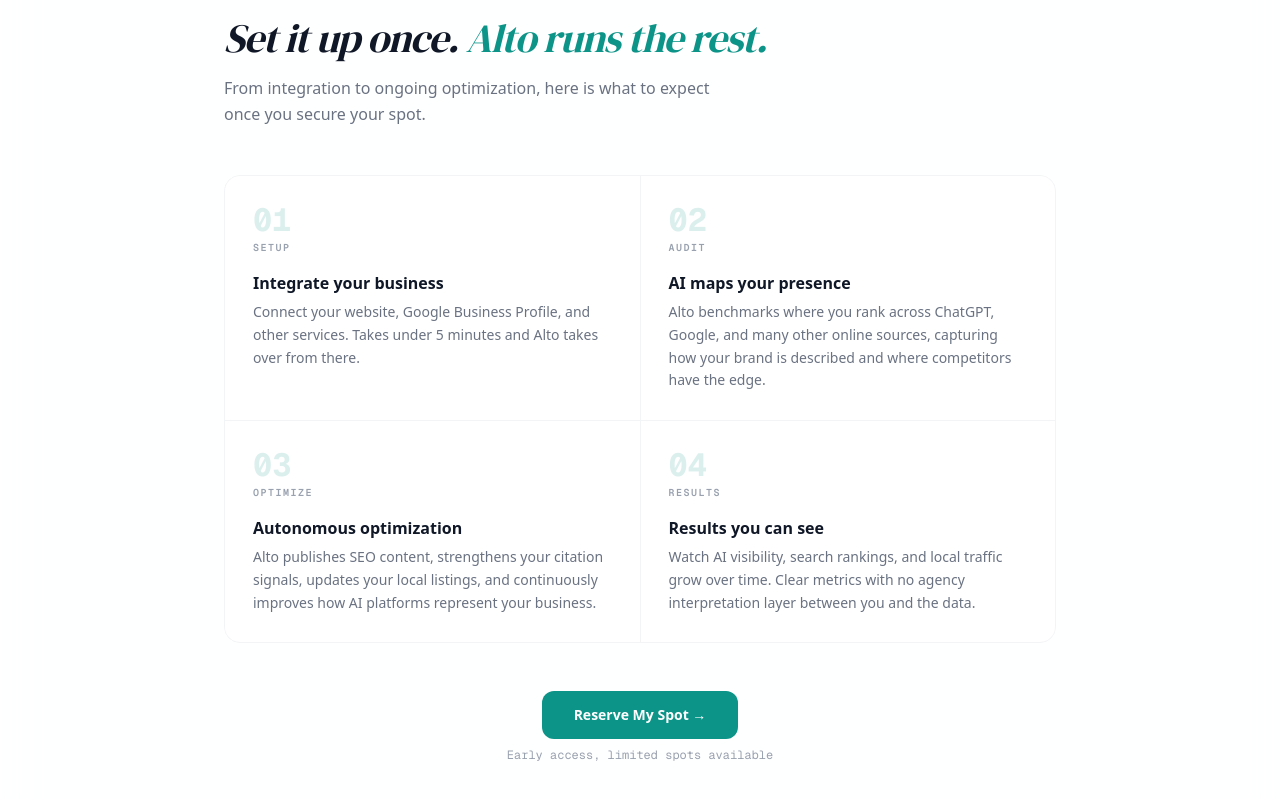
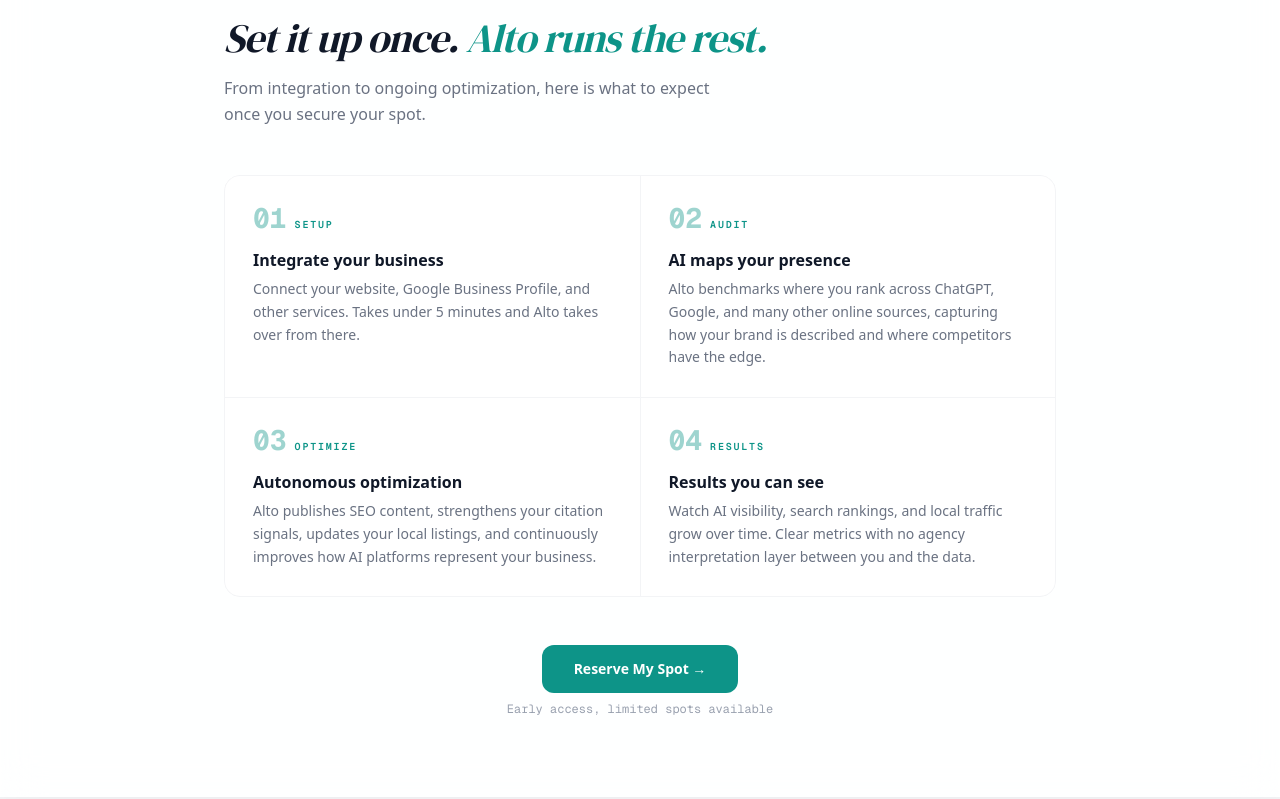
Before and after one commit to jbrijs/alto-waitlist, a Next.js app: page / in a window 1280 px wide. Shown: the part 807-1606 px from the top of the page. Built offline with nearby package versions, Linux system fonts and the light colour scheme.

Commit message:
style: step numbers more visible, label inline on same row

```diff
--- a/src/app/page.tsx
+++ b/src/app/page.tsx
@@ -130,16 +130,16 @@
           <div className="grid grid-cols-1 sm:grid-cols-2 gap-px bg-gray-100 rounded-xl overflow-hidden border border-gray-100">
             {/* Step 1 */}
             <div className="bg-white p-7 flex flex-col gap-4">
-              <div className="flex flex-col gap-1">
+              <div className="flex items-baseline gap-2">
                 <span
-                  className="text-[2rem] font-bold leading-none"
-                  style={{ color: "rgba(13, 148, 136, 0.15)", fontFamily: "var(--font-geist-mono), monospace" }}
+                  className="text-[1.75rem] font-bold leading-none tabular-nums"
+                  style={{ color: "rgba(13, 148, 136, 0.4)", fontFamily: "var(--font-geist-mono), monospace" }}
                 >
                   01
                 </span>
                 <span
-                  className="text-[10px] font-semibold tracking-[0.15em] uppercase text-gray-400"
-                  style={{ fontFamily: "var(--font-geist-mono), monospace" }}
+                  className="text-[10px] font-semibold tracking-[0.18em] uppercase"
+                  style={{ color: "#0d9488", fontFamily: "var(--font-geist-mono), monospace" }}
                 >
                   Setup
                 </span>
@@ -154,16 +154,16 @@
 
             {/* Step 2 */}
             <div className="bg-white p-7 flex flex-col gap-4">
-              <div className="flex flex-col gap-1">
+              <div className="flex items-baseline gap-2">
                 <span
-                  className="text-[2rem] font-bold leading-none"
-                  style={{ color: "rgba(13, 148, 136, 0.15)", fontFamily: "var(--font-geist-mono), monospace" }}
+                  className="text-[1.75rem] font-bold leading-none tabular-nums"
+                  style={{ color: "rgba(13, 148, 136, 0.4)", fontFamily: "var(--font-geist-mono), monospace" }}
                 >
                   02
                 </span>
                 <span
-                  className="text-[10px] font-semibold tracking-[0.15em] uppercase text-gray-400"
-                  style={{ fontFamily: "var(--font-geist-mono), monospace" }}
+                  className="text-[10px] font-semibold tracking-[0.18em] uppercase"
+                  style={{ color: "#0d9488", fontFamily: "var(--font-geist-mono), monospace" }}
                 >
                   Audit
                 </span>
@@ -178,16 +178,16 @@
 
             {/* Step 3 */}
             <div className="bg-white p-7 flex flex-col gap-4">
-              <div className="flex flex-col gap-1">
+              <div className="flex items-baseline gap-2">
                 <span
-                  className="text-[2rem] font-bold leading-none"
-                  style={{ color: "rgba(13, 148, 136, 0.15)", fontFamily: "var(--font-geist-mono), monospace" }}
+                  className="text-[1.75rem] font-bold leading-none tabular-nums"
+                  style={{ color: "rgba(13, 148, 136, 0.4)", fontFamily: "var(--font-geist-mono), monospace" }}
                 >
                   03
                 </span>
                 <span
-                  className="text-[10px] font-semibold tracking-[0.15em] uppercase text-gray-400"
-                  style={{ fontFamily: "var(--font-geist-mono), monospace" }}
+                  className="text-[10px] font-semibold tracking-[0.18em] uppercase"
+                  style={{ color: "#0d9488", fontFamily: "var(--font-geist-mono), monospace" }}
                 >
                   Optimize
                 </span>
@@ -202,16 +202,16 @@
 
             {/* Step 4 */}
             <div className="bg-white p-7 flex flex-col gap-4">
-              <div className="flex flex-col gap-1">
+              <div className="flex items-baseline gap-2">
                 <span
-                  className="text-[2rem] font-bold leading-none"
-                  style={{ color: "rgba(13, 148, 136, 0.15)", fontFamily: "var(--font-geist-mono), monospace" }}
+                  className="text-[1.75rem] font-bold leading-none tabular-nums"
+                  style={{ color: "rgba(13, 148, 136, 0.4)", fontFamily: "var(--font-geist-mono), monospace" }}
                 >
                   04
                 </span>
                 <span
-                  className="text-[10px] font-semibold tracking-[0.15em] uppercase text-gray-400"
-                  style={{ fontFamily: "var(--font-geist-mono), monospace" }}
+                  className="text-[10px] font-semibold tracking-[0.18em] uppercase"
+                  style={{ color: "#0d9488", fontFamily: "var(--font-geist-mono), monospace" }}
                 >
                   Results
                 </span>
```
